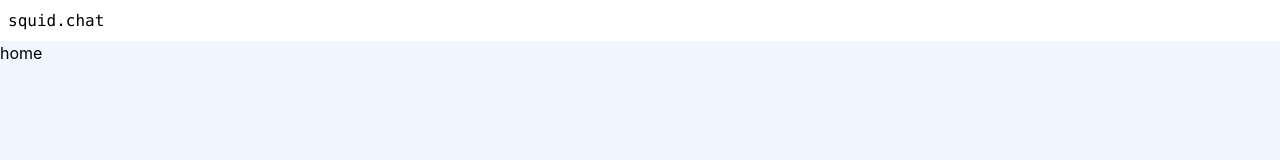
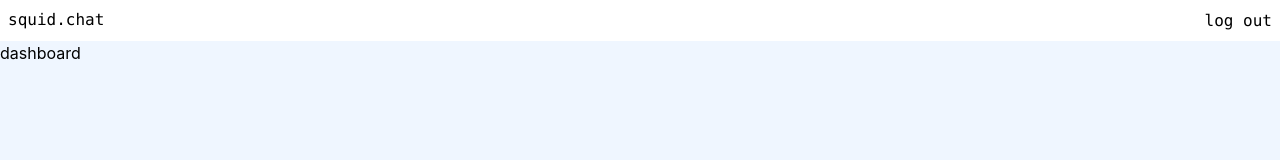
Before and after one commit to tiberloop/squid-react, a React (Create React App) app: page /dashboard in a window 1280 px wide. Shown: the top 160 px of the page. Built offline with nearby package versions, Linux system fonts and the light colour scheme; sample sign-in values are in the browser's storage.

Commit message:
add auth

```diff
--- a/src/App.js
+++ b/src/App.js
@@ -3,31 +3,47 @@ import ReactDOM from "react-dom";
 import {
   BrowserRouter as Router,
   Switch,
-  Route
+  Route,
+  Redirect,
+  useHistory
 } from "react-router-dom";
+import { useToken } from './auth.js'
 import './App.css';
 import Login from './Login'
 
 function App() {
+  const loggedIn = useToken()
+  const history = useHistory()
+  const logout = () => {
+    localStorage.removeItem('jwt')
+    history.push('/login')
+  }
+
   return (
     <div className="min-h-screen w-full bg-blue-50">
-      <p className="p-2 bg-white"><code>squid.chat</code></p>
+      <p className="p-2 bg-white flex justify-between">
+        <code>squid.chat</code>
+        {loggedIn && (<button type="button" onClick={() => { logout() }}><code>log out</code></button>)}
+      </p>
       <Switch>
         {/* If the current URL is /about, this route is rendered
             while the rest are ignored */}
         <Route path="/login">
-          <Login />
+          {loggedIn ? <Redirect to="/dashboard" /> : <Login />}
         </Route>
 
         {/* Note how these two routes are ordered. The more specific
             path="/contact/:id" comes before path="/contact" so that
             route will render when viewing an individual contact */}
-        <Route path="/contact/:id">
+        <PrivateRoute path="/dashboard">
+          <h3>dashboard</h3>
+        </PrivateRoute>
+        <PrivateRoute path="/contact/:id">
           contact
-        </Route>
-        <Route path="/contact">
+        </PrivateRoute>
+        <PrivateRoute path="/contact">
           contactsSSS
-        </Route>
+        </PrivateRoute>
 
         {/* If none of the previous routes render anything,
             this route acts as a fallback.
@@ -35,16 +51,33 @@ function App() {
             Important: A route with path="/" will *always* match
             the URL because all URLs begin with a /. So that's
             why we put this one last of all */}
-        <Route path="/">
+        <PrivateRoute path="/">
           <h1>home</h1>
-        </Route>
+        </PrivateRoute>
       </Switch>
     </div>
   );
 }
 
-<style>
-
-</style>
+function PrivateRoute({ children, ...rest }) {
+  const loggedIn = useToken()
+  return (
+    <Route
+      {...rest}
+      render={({ location }) =>
+        loggedIn ? (
+          children
+        ) : (
+          <Redirect
+            to={{
+              pathname: "/login",
+              state: { from: location }
+            }}
+          />
+        )
+      }
+    />
+  );
+}
 
 export default App;
--- a/src/Login.js
+++ b/src/Login.js
@@ -1,10 +1,13 @@
 import React, { useState } from "react";
+import { useHistory } from 'react-router-dom'
 import axios from 'axios'
+import { handleSuccesssfulLogin } from './auth.js'
 
 function Login() {
   const [username, setUsername] = useState('')
   const [password, setPassword] = useState('')
   const [loginOrSignup, setLoginOrSignup] = useState(true)
+  const history = useHistory()
 
   const login = () => {
     let param = { username: username, password: password}
@@ -12,8 +15,11 @@ function Login() {
       'http://localhost:5000/login',
       param,
     )
-      .then(() => {
-        console.log('hip hip hurray')
+      .then(res => {
+        console.log(res)
+        handleSuccesssfulLogin(res.data.Token)
+        console.log('done')
+        history.push('/')
       })
   }
 
--- /dev/null
+++ b/src/auth.js
@@ -0,0 +1,18 @@
+import axios from 'axios'
+
+export function useToken() {
+    return localStorage.getItem('jwt')
+}
+
+export function handleSuccesssfulLogin(token) {
+    localStorage.setItem('jwt', token)
+}
+
+export async function checkAuthentication() {
+    const token = localStorage.getItem('jwt')
+    if (token) await handleAuthentication(token)
+  }
+
+export async function handleAuthentication(token) {
+    axios.defaults.headers.common['Authorization'] = token
+}
```
